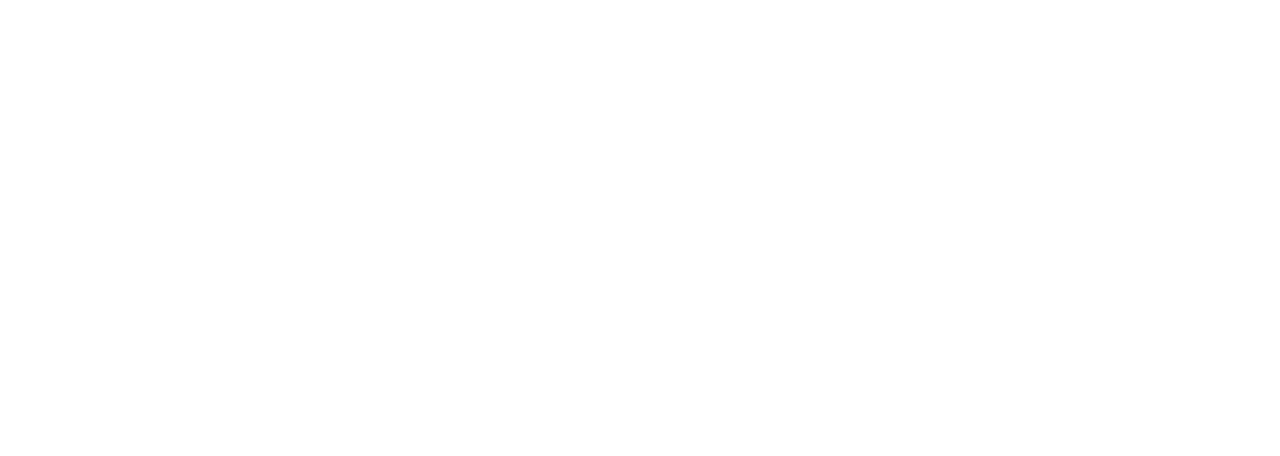
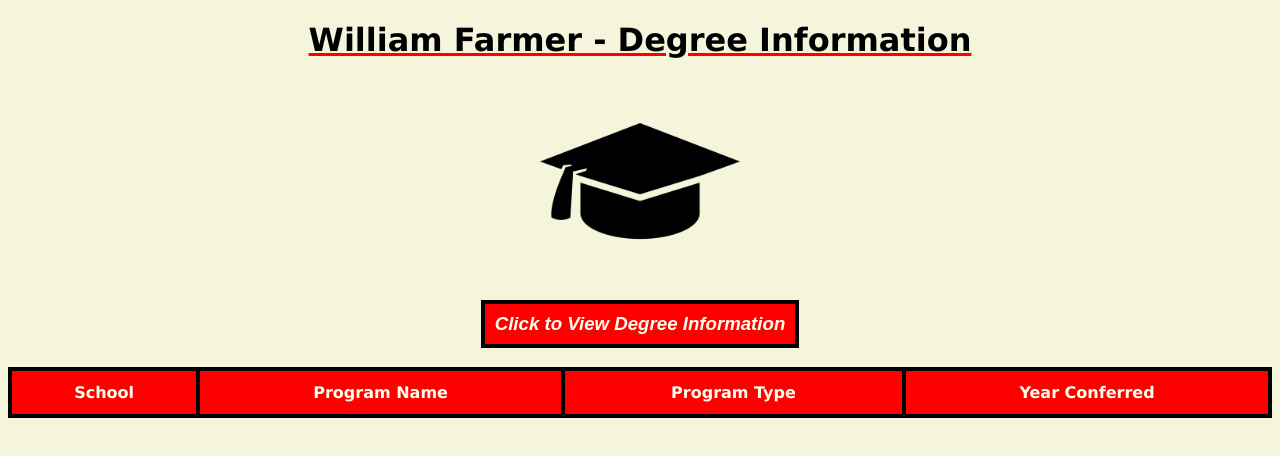
Before and after one commit to wfarmer2/CS601_HW5_Farmer, a plain HTML site: page index.html in a window 1280 px wide. Drawn offline with Linux system fonts and the light colour scheme.

Commit message:
Updated code, styling, and data to fetch degree information

```diff
--- a/index.html
+++ b/index.html
@@ -3,8 +3,32 @@
 <head>
     <meta charset="UTF-8">
     <title>My Degrees | William Farmer</title>
+    <link href="style/style.css" rel="stylesheet">
+    <script src="javascript/loadDegrees.js"></script>
 </head>
 <body>
-
+    <!--header of page-->
+    <div class="header">
+        <header>
+            <h1>William Farmer - Degree Information</h1>
+        </header>
+    </div>
+    <!--degree info-->
+    <div class="degreeInfo">
+        <img src="images/cap_logo.png" alt="Graduation Cap Icon" height="200" width="200">
+        <!--degree info button to call function to load data from web server-->
+        <div class="button">
+            <button type="button" id="button" onclick="loadDegreeInfo();">Click to View Degree Information</button>
+        </div>
+        <!--degree info table that holds the data from the web server-->
+        <table id="degree_table">
+            <tr>
+                <th>School</th>
+                <th>Program Name</th>
+                <th>Program Type</th>
+                <th>Year Conferred</th>
+            </tr>
+        </table>
+    </div>
 </body>
 </html>
--- a/javascript/loadDegrees.js
+++ b/javascript/loadDegrees.js
@@ -0,0 +1,71 @@
+/**
+ * getDegreeInfo function fetches web server to pull degree information that is being hosted.
+ * @returns promise data from fetch request
+ */
+async function getDegreeInfo() {
+
+    // url variable of where the JSON file is being hosted on via Glitch
+    let url = ('https://cs601-hw5-farmer.glitch.me/json/my_degrees.json');
+
+    try {
+        // call fetch on the url and await the return of the promise and store it in a
+        // response variable
+        let response = await fetch(url);
+
+        // log the status code of the response
+        console.log('status code: ', response.status);
+
+        // check to see if the status code is valid - should be 200-299
+        // if repsonse is not valid then log to console and throw an error
+        if (!response.ok) {
+            console.log(response);
+            // response has an invalid status to fetch data from
+            throw new Error(`Error! status: ${response.status}`);
+          }
+        else {
+            // else if the status is ok then return the promise using
+            // response.json()
+            return await response.json();
+        }
+    }
+    // catch any other errors that might occur and log to console
+    catch (error) {
+        console.log(error);
+    }
+}
+
+/**
+ * loadDegreeInfo function calls getDegreeInfo to grab JSON data from web server and
+ * manipulates the DOM to insert into the table on the page.
+ */
+async function loadDegreeInfo() {
+
+    // create degrees variable and call getDegreeInfo() function
+    // to fetch JSON data from server
+    let degrees = await getDegreeInfo();
+    // create an empty string variable that will hold html code
+    let html = '';
+    // re-enable button if the page has been refreshed so it can be used again
+    document.getElementById("button").enabled = true;
+
+    // call degrees variable and loop through each item inside of it
+    degrees.forEach(degree => {
+
+        // pull the school, program name, program type, and year conferred
+        // data from degrees and insert into the table format for html
+        let degreeHTML = `<tr>
+                            <td>${degree.school}</td>
+                            <td>${degree.programName}</td>
+                            <td>${degree.programType}</td>
+                            <td>${degree.yearConferred}</td>
+                          </tr>`;
+        html += degreeHTML;
+    });
+
+    // grab the current table and add each degree data to it
+    let table = document.getElementById("degree_table");
+    table.innerHTML += html;
+    // disable button so the table cannot be added to over and over
+    // once the data is loaded the first time
+    document.getElementById("button").disabled = true;
+}
--- a/json/my_degrees.json
+++ b/json/my_degrees.json
@@ -2,7 +2,7 @@
     {
         "school" : "Boston University",
         "programName" : "Software Development",
-        "programType" : "Master oF Science (MS)",
+        "programType" : "Master of Science (MS)",
         "yearConferred" : 2023
 
     },
@@ -10,14 +10,14 @@
 
         "school" : "Arizona State University",
         "programName" : "Business Data Analytics",
-        "programType" : "Bachelor oF Science (BS)",
+        "programType" : "Bachelor of Science (BS)",
         "yearConferred" : 2020
 
     },
     {
         "school" : "Arizona State University",
         "programName" : "Marketing (Digital and Integrated Marketing Communications)",
-        "programType" : "Bachelor oF Science (BS)",
+        "programType" : "Bachelor of Science (BS)",
         "yearConferred" : 2020
     }
 ]
--- a/style/style.css
+++ b/style/style.css
@@ -0,0 +1,69 @@
+:root {
+    --main-color: ivory;
+    --secondary-color: black;
+    --tertiary-color: red;
+
+}
+/*body and head styling*/
+body {
+    font-family: Verdana, Geneva, Tahoma, sans-serif;
+    background-color: beige;
+}
+div.button {
+    text-align: center;
+}
+h1 {
+    text-align: center;
+    color: var(--secondary-color);
+    text-decoration: underline var(--tertiary-color);
+}
+/*image styling*/
+img {
+    display: block;
+    margin: auto;
+}
+/*table styling*/
+#degree_table {
+    border-collapse: collapse;
+    margin-left: auto;
+    margin-right: auto;
+    width: 100%;
+}
+#degree_table td, th {
+    border: 3pt solid var(--secondary-color);
+    padding: 8px;
+}
+#degree_table tr:hover {
+    background-color: var(--tertiary-color);
+    color: var(--main-color)
+}
+#degree_table th {
+    padding-top: 12px;
+    padding-bottom: 12px;
+    text-align: center;
+    background-color: var(--tertiary-color);
+    color: var(--main-color);
+}
+/*button styling*/
+div.button {
+    text-align: center;
+}
+#button {
+    font-size: 14pt;
+    font-weight: bold;
+    font-style: oblique;
+    margin: 1em;
+    padding: 0.5em;
+    border: 3pt solid var(--secondary-color);
+    background-color: var(--tertiary-color);
+    color: var(--main-color);
+}
+#button:hover {
+    border: 3pt solid var(--tertiary-color);
+    background-color: var(--secondary-color);
+    color: var(--main-color);
+}
+#button:disabled {
+    background-color: gray;
+    color: var(--secondary-color);
+}
```
Also changed, not shown: images/cap_logo.png (added).
